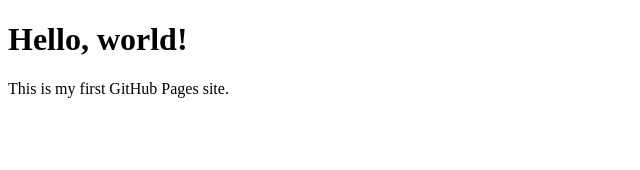
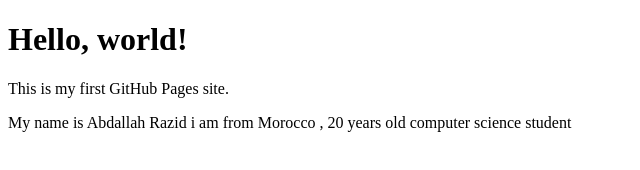
Before and after one commit to markmpte-dot/gitexercice, a plain HTML site: page index.html in a window 1280 px wide. Shown: the whole page, without its empty margins (0-640 px from the left). Drawn offline with Linux system fonts and the light colour scheme.

```diff
--- a/index.html
+++ b/index.html
@@ -6,5 +6,6 @@
 <body>
   <h1>Hello, world!</h1>
   <p>This is my first GitHub Pages site.</p>
+  <p>My name is Abdallah Razid i am from Morocco , 20 years old computer science student</p>
 </body>
 </html>
```
